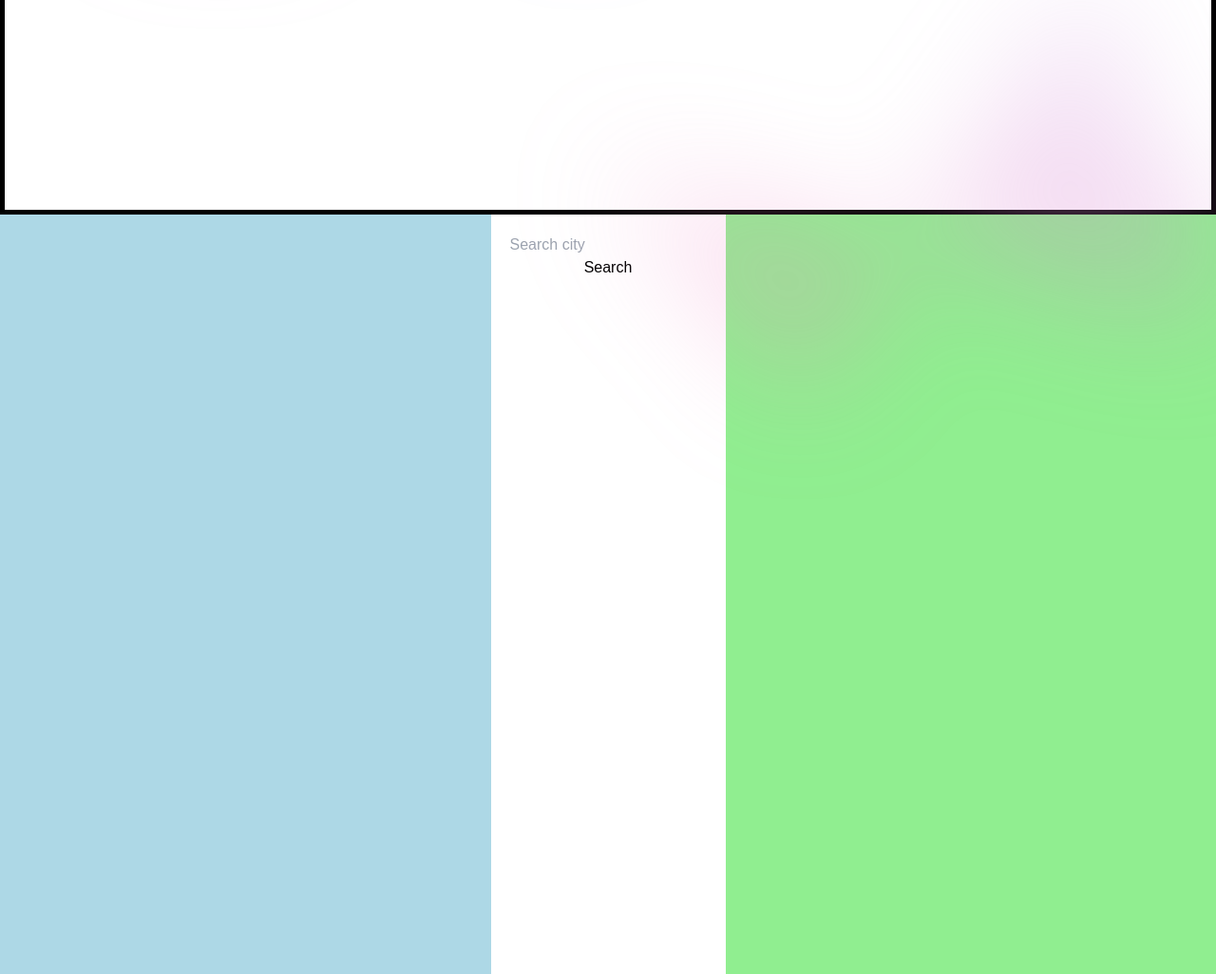
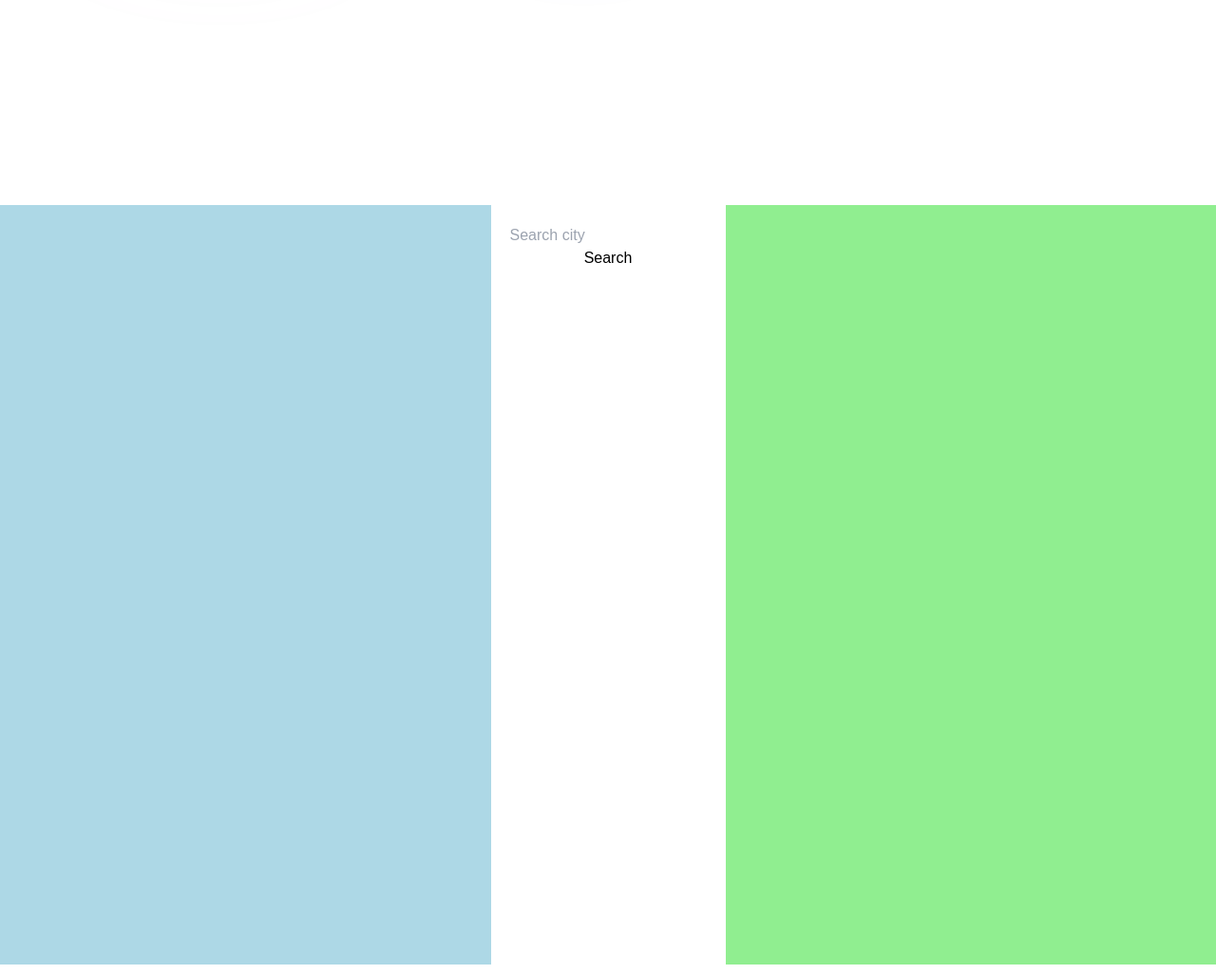
Before and after one commit to Pak547/surprise-me-daily, a plain HTML site: page index.html in a window 1280 px wide. Shown: the part 468-1494 px from the top of the page at 95% size. Drawn offline with nearby package versions, Linux system fonts and the light colour scheme.

Commit message:
Fixed a 'bug' page was overlapping with text input

```diff
--- a/index.html
+++ b/index.html
@@ -8,7 +8,7 @@
   <link rel="stylesheet" type="text/css" href="style.css"/>
 </head>
 <body>
-  <div style="border: solid 5px black"  class="bg-white">
+  <div  class="bg-white">
     <header class="absolute inset-x-0 top-0 z-50">
       <nav class="flex items-center justify-between p-6 lg:px-8" aria-label="Global">
         <div class="flex lg:flex-1">
@@ -75,19 +75,14 @@
           <p class="mt-6 text-lg leading-8 text-gray-600">Anim aute id magna aliqua ad ad non deserunt sunt. Qui irure qui lorem cupidatat commodo. Elit sunt amet fugiat veniam occaecat fugiat aliqua.</p>
         </div>
       </div>
-      <div class="absolute inset-x-0 top-[calc(100%-13rem)] -z-10 transform-gpu overflow-hidden blur-3xl sm:top-[calc(100%-30rem)]" aria-hidden="true">
-        <div class="relative left-[calc(50%+3rem)] aspect-[1155/678] w-[36.125rem] -translate-x-1/2 bg-gradient-to-tr from-[#ff80b5] to-[#9089fc] opacity-30 sm:left-[calc(50%+36rem)] sm:w-[72.1875rem]" style="clip-path: polygon(74.1% 44.1%, 100% 61.6%, 97.5% 26.9%, 85.5% 0.1%, 80.7% 2%, 72.5% 32.5%, 60.2% 62.4%, 52.4% 68.1%, 47.5% 58.3%, 45.2% 34.5%, 27.5% 76.7%, 0.1% 64.9%, 17.9% 100%, 27.6% 76.8%, 76.1% 97.7%, 74.1% 44.1%)"></div>
-      </div>
-    </div>
   </div>
   <!-- WORK ON CONTENT HERE  -->
-
   <div class="container">
     <div class="left">
         <!-- Weather API content goes here -->
     </div>
 
-    <div class="middle">
+    <div class="middle text-input">
         <input type="text" id="search" placeholder="Search city">
         <button id="search-btn">Search</button>
     </div>
--- a/style.css
+++ b/style.css
@@ -3,7 +3,6 @@
   padding: 0px;
   box-sizing: border-box;
 }
-
 
 body {
   margin: 0;
@@ -22,11 +21,14 @@ body {
 }
 
 .left {
+  float: left;
   background-color: lightblue;
 }
 
 .right {
+  float: right;
   background-color: lightgreen;
+
 }
 
 .middle {
```
